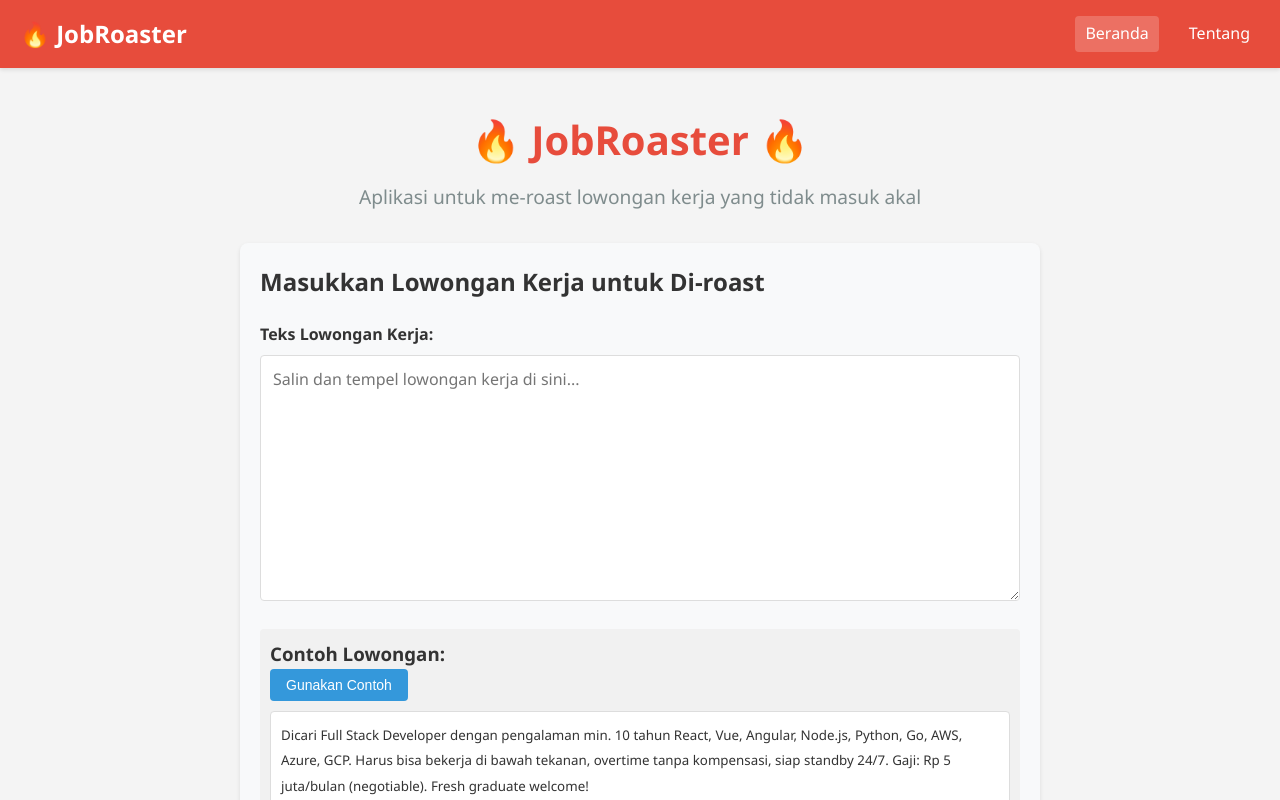
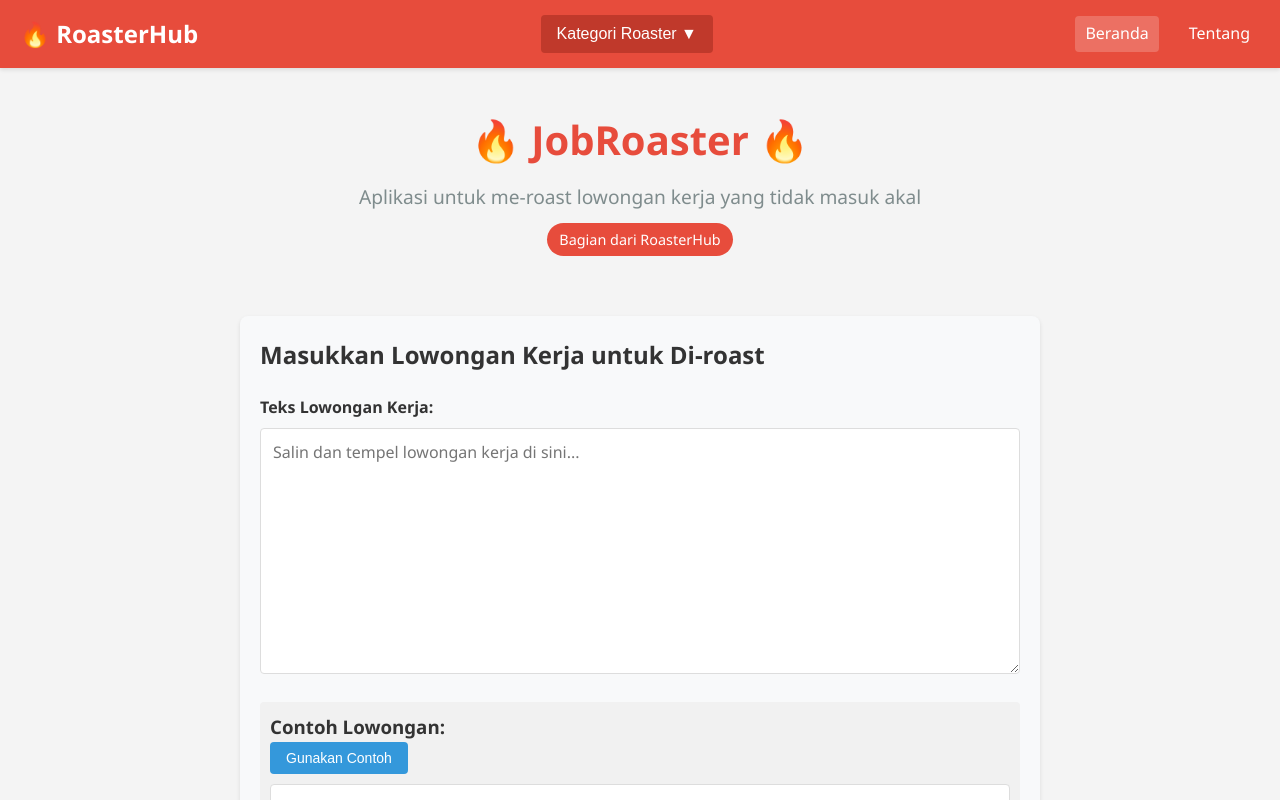
Before and after one commit to ashafizullah/JobRoaster, a Vue app: page / in a window 1280 px wide. Shown: the top 800 px of the page. Built offline with nearby package versions, Linux system fonts and the light colour scheme; no server answers.

Commit message:
update: view

```diff
--- a/src/App.vue
+++ b/src/App.vue
@@ -1,7 +1,15 @@
 <template>
   <div class="app">
     <nav class="navbar">
-      <div class="nav-brand">🔥 JobRoaster</div>
+      <div class="nav-brand">🔥 RoasterHub</div>
+      <div class="nav-categories">
+        <div class="dropdown">
+          <button class="dropbtn">Kategori Roaster ▼</button>
+          <div class="dropdown-content">
+            <router-link to="/">JobRoaster</router-link>
+          </div>
+        </div>
+      </div>
       <div class="nav-links">
         <router-link to="/">Beranda</router-link>
         <router-link to="/about">Tentang</router-link>
@@ -59,6 +67,56 @@ body {
   font-weight: bold;
 }
 
+.nav-categories {
+  margin-right: 20px;
+}
+
+.dropdown {
+  position: relative;
+  display: inline-block;
+}
+
+.dropbtn {
+  background-color: #c0392b;
+  color: white;
+  padding: 10px 16px;
+  font-size: 16px;
+  border: none;
+  border-radius: 4px;
+  cursor: pointer;
+  transition: background-color 0.3s;
+}
+
+.dropdown-content {
+  display: none;
+  position: absolute;
+  min-width: 180px;
+  background-color: #f9f9f9;
+  box-shadow: 0 8px 16px rgba(0,0,0,0.2);
+  z-index: 1;
+  border-radius: 4px;
+}
+
+.dropdown-content a {
+  color: #333;
+  padding: 12px 16px;
+  text-decoration: none;
+  display: block;
+  transition: background-color 0.3s;
+}
+
+.dropdown-content a:hover {
+  background-color: #f1f1f1;
+}
+
+.dropdown:hover .dropdown-content {
+  display: block;
+}
+
+.dropdown:hover .dropbtn {
+  background-color: #a5281b;
+}
+
 .nav-links {
   display: flex;
   gap: 20px;
--- a/src/router/index.js
+++ b/src/router/index.js
@@ -5,14 +5,16 @@ const routes = [
   {
     path: '/',
     name: 'home',
-    component: HomeView
+    component: HomeView,
+    meta: { title: 'JobRoaster - Roasting Lowongan Kerja' }
   },
   {
     path: '/about',
     name: 'about',
     // lazy-loading untuk route about
-    component: () => import('../views/AboutView.vue')
-  }
+    component: () => import('../views/AboutView.vue'),
+    meta: { title: 'Tentang RoasterHub' }
+  },
 ]
 
 const router = createRouter({
@@ -20,4 +22,10 @@ const router = createRouter({
   routes
 })
 
+// Ubah title halaman berdasarkan rute
+router.beforeEach((to, from, next) => {
+  document.title = to.meta.title || 'RoasterHub'
+  next()
+})
+
 export default router
--- a/src/views/HomeView.vue
+++ b/src/views/HomeView.vue
@@ -3,6 +3,7 @@
     <div class="header">
       <h1>🔥 JobRoaster 🔥</h1>
       <p class="subtitle">Aplikasi untuk me-roast lowongan kerja yang tidak masuk akal</p>
+      <div class="roaster-badge">Bagian dari RoasterHub</div>
     </div>
 
     <JobForm
@@ -92,6 +93,16 @@ h1 {
 .subtitle {
   font-size: 1.2rem;
   color: #7f8c8d;
+  margin-bottom: 10px;
+}
+
+.roaster-badge {
+  display: inline-block;
+  background-color: #e74c3c;
+  color: white;
+  padding: 5px 12px;
+  border-radius: 20px;
+  font-size: 0.9rem;
   margin-bottom: 30px;
 }
 
--- a/vite.config.js
+++ b/vite.config.js
@@ -16,6 +16,15 @@ export default defineConfig({
   },
   // Tambahkan konfigurasi untuk mode dev
   build: {
-    sourcemap: true
+    sourcemap: true,
+    rollupOptions: {
+      external: [
+        // Eksternal URL untuk PDF.js worker
+        new RegExp('https://cdnjs.cloudflare.com/ajax/libs/pdf.js/.*')
+      ]
+    }
+  },
+  optimizeDeps: {
+    exclude: ['pdfjs-dist']
   }
 })
```
